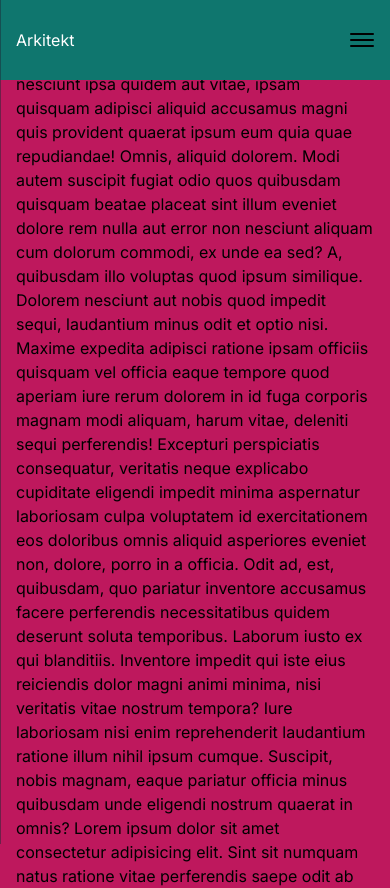
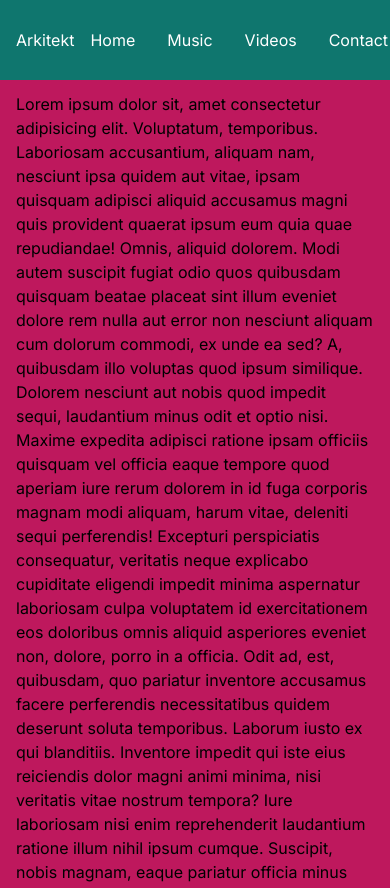
Before and after one commit to Stef-Lev/arkitekt-website, a Next.js app: page / in a window 390 px wide. Shown: the top 888 px of the page. Built offline with nearby package versions, Linux system fonts and the light colour scheme.

Commit message:
make header responsive, start content object

```diff
--- a/src/app/page.tsx
+++ b/src/app/page.tsx
@@ -5,7 +5,7 @@ export default function Home() {
   return (
     <>
       <Header />
-      <main className="flex min-h-screen">
+      <main className="flex min-h-screen mt-[80px]">
         <Container>
           <p>
             Lorem ipsum dolor sit, amet consectetur adipisicing elit.
--- a/src/components/container/container.tsx
+++ b/src/components/container/container.tsx
@@ -2,7 +2,7 @@ import { PropsWithChildren } from 'react';
 
 const Container = (props: PropsWithChildren) => {
   const { children } = props;
-  return <div className="container bg-pink-700">{children}</div>;
+  return <div className="container bg-pink-700 py-3">{children}</div>;
 };
 
 export default Container;
--- a/src/components/drawer/drawer.tsx
+++ b/src/components/drawer/drawer.tsx
@@ -1,13 +1,15 @@
 import { useEffect } from 'react';
 import { cn } from '@/helpers/classnames';
+import Link from 'next/link';
 
 interface Props {
   isDrawerOpen: boolean;
+  items: Array<Record<string, string>>;
   toggleDrawer: () => void;
 }
 
 const Drawer = (props: Props) => {
-  const { isDrawerOpen, toggleDrawer } = props;
+  const { isDrawerOpen, toggleDrawer, items } = props;
 
   useEffect(() => {
     if (isDrawerOpen) {
@@ -25,7 +27,6 @@ const Drawer = (props: Props) => {
         [isDrawerOpen, 'translate-x-0', '-translate-x-full'],
       )}
     >
-      {/* Drawer Content */}
       <div className="bg-gray-800 text-white w-full h-full">
         <div className="flex items-center justify-start h-20 px-[16px]">
           <h1>Arkitekt</h1>
@@ -33,26 +34,13 @@ const Drawer = (props: Props) => {
         <div className="p-4">
           <nav>
             <ul>
-              <li>
-                <a href="#" className="block py-2 px-4">
-                  Home
-                </a>
-              </li>
-              <li>
-                <a href="#" className="block py-2 px-4">
-                  About
-                </a>
-              </li>
-              <li>
-                <a href="#" className="block py-2 px-4">
-                  Services
-                </a>
-              </li>
-              <li>
-                <a href="#" className="block py-2 px-4">
-                  Contact
-                </a>
-              </li>
+              {items.map((item) => (
+                <li key={item.href}>
+                  <Link href={item.href} className="block py-2 px-4">
+                    {item.value}
+                  </Link>
+                </li>
+              ))}
             </ul>
           </nav>
         </div>
--- a/src/components/header/header.tsx
+++ b/src/components/header/header.tsx
@@ -1,11 +1,13 @@
 'use client';
 import React, { useState, useEffect } from 'react';
+import Link from 'next/link';
 import { cn } from '@/helpers/classnames';
 import Drawer from '../drawer/drawer';
 import HamburgerButton from '../hamburger-button/hamburger-button';
+import content from '@/content/content';
 
 const Header = () => {
-  const [isMobile, setIsMobile] = useState(window.innerWidth < 768);
+  const [isMobile, setIsMobile] = useState(false);
   const [lastScrollTop, setLastScrollTop] = useState(0);
   const [headerStyle, setHeaderStyle] = useState('');
   const [isDrawerOpen, setIsDrawerOpen] = useState(false);
@@ -51,10 +53,33 @@ const Header = () => {
       >
         <div className="flex items-center justify-between h-20 container mx-auto">
           <h1>Arkitekt</h1>
-          <HamburgerButton isDrawerOpen={isDrawerOpen} onClick={toggleDrawer} />
+          {isMobile ? (
+            <HamburgerButton
+              isDrawerOpen={isDrawerOpen}
+              onClick={toggleDrawer}
+            />
+          ) : (
+            <div className="flex">
+              {content.navbar.items.map((item) => (
+                <Link
+                  key={item.href}
+                  href={item.href}
+                  className="block py-2 px-4"
+                >
+                  {item.value}
+                </Link>
+              ))}
+            </div>
+          )}
         </div>
       </header>
-      <Drawer isDrawerOpen={isDrawerOpen} toggleDrawer={toggleDrawer} />
+      {isMobile && (
+        <Drawer
+          isDrawerOpen={isDrawerOpen}
+          toggleDrawer={toggleDrawer}
+          items={content.navbar.items}
+        />
+      )}
     </>
   );
 };
--- /dev/null
+++ b/src/content/content.ts
@@ -0,0 +1,12 @@
+const content = {
+  navbar: {
+    items: [
+      { value: 'Home', href: '/' },
+      { value: 'Music', href: '/music' },
+      { value: 'Videos', href: '/videos' },
+      { value: 'Contact', href: '/contact' },
+    ],
+  },
+  homepage: {},
+};
+export default content;
```
